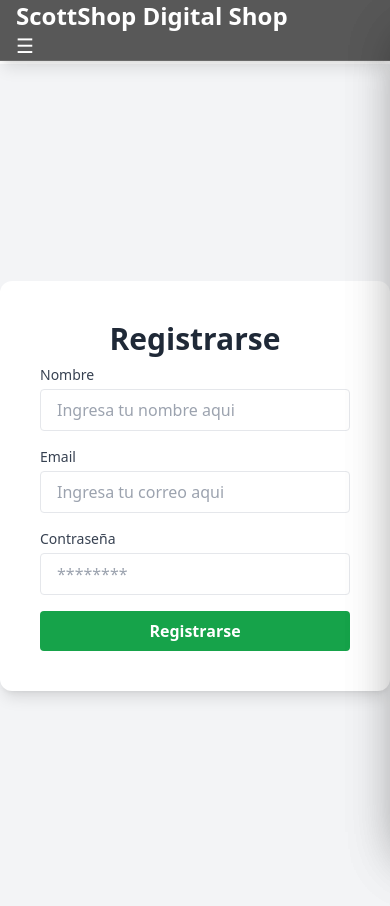
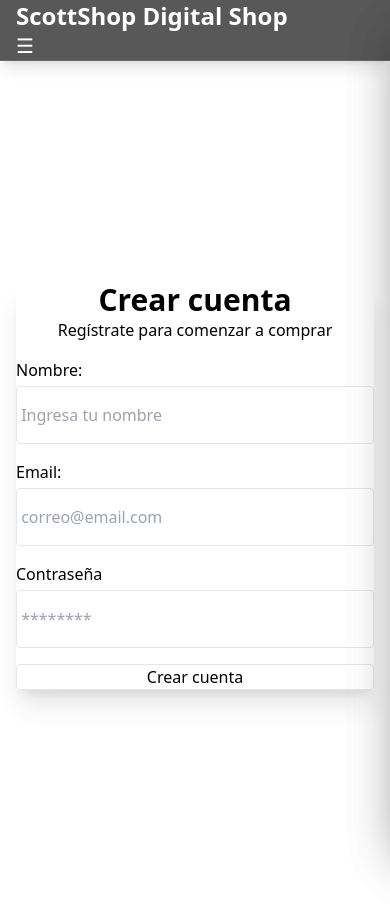
Before and after one commit to Guevarajonathan345/ScottShop_frontend, a React (Vite) app: page /register in a window 390 px wide. Built offline with nearby package versions, Linux system fonts and the light colour scheme.

Commit message:
new design to login/register

```diff
--- a/src/pages/login.jsx
+++ b/src/pages/login.jsx
@@ -1,7 +1,8 @@
 import { useState } from "react";
-import LoginImage from '../assets/shopping_devices.jpg';
+import LoginImage from "../assets/shopping_devices.jpg";
 
 const Login = ({ onLoginSubmit, isLoading, loginError }) => {
+
   const [email, setEmail] = useState("");
   const [password, setPassword] = useState("");
 
@@ -13,8 +14,8 @@ const Login = ({ onLoginSubmit, isLoading, loginError }) => {
   return (
     <div className="min-h-screen grid grid-cols-1 md:grid-cols-2">
 
-      {/* Imagen lado izquierdo */}
-      <div className="hidden md:flex items-center justify-center bg-gray-900">
+      {/* Imagen */}
+      <div className="hidden md:flex items-center justify-center bg-base-300">
         <img
           src={LoginImage}
           alt="Tienda"
@@ -22,62 +23,81 @@ const Login = ({ onLoginSubmit, isLoading, loginError }) => {
         />
       </div>
 
-      {/* Formulario lado derecho */}
-      <div className="flex items-center justify-center bg-gray-100">
-        <div className="bg-white p-10 rounded-xl shadow-lg w-full max-w-md">
+      {/* Formulario */}
+      <div className="flex items-center justify-center bg-base-200 px-4">
 
-          <h2 className="text-3xl font-bold mb-2 text-gray-800" style={{textAlign: 'center'}}>
+        <div className="card w-full max-w-md bg-base-100 shadow-xl">
+
+          <div className="card-body">
+
+            <h2 className="text-3xl font-bold text-center">
               Bienvenido
             </h2>
 
+            <p className="text-center text-base-content/60 mb-4">
+              Inicia sesión para continuar comprando
+            </p>
+
             {loginError && (
-            <p className="bg-red-100 text-red-700 p-3 rounded mb-4 text-sm">
+              <div className="alert alert-error text-sm">
                 {loginError}
-            </p>
+              </div>
             )}
 
             <form onSubmit={handleSubmit} className="space-y-4">
 
-            <div>
-              <label className="block text-sm font-medium text-gray-700">
-                Email
+              {/* Email */}
+              <div className="form-control">
+                <label className="label">
+                  <span className="label-text">Email</span>
                 </label>
+
                 <input
                   type="email"
                   value={email}
                   onChange={(e) => setEmail(e.target.value)}
                   required
-                className="mt-1 w-full px-4 py-2 border rounded focus:outline-none focus:ring-2 focus:ring-blue-600"
-                placeholder="Ingresa tu correo aqui"
+                  placeholder=" correo@email.com"
+                  className="input input-bordered border rounded w-full mt-1 py-4"
                 />
               </div>
 
-            <div>
-              <label className="block text-sm font-medium text-gray-700">
-                Contraseña
+              {/* Password */}
+              <div className="form-control">
+                <label className="label">
+                  <span className="label-text">Contraseña</span>
                 </label>
+
                 <input
                   type="password"
                   value={password}
                   onChange={(e) => setPassword(e.target.value)}
                   required
-                className="mt-1 w-full px-4 py-2 border rounded focus:outline-none focus:ring-2 focus:ring-blue-600"
-                placeholder="********"
+                  placeholder=" ********"
+                  className="input input-bordered border rounded w-full mt-1 py-4"
                 />
               </div>
 
+              {/* Botón */}
               <button
                 type="submit"
                 disabled={isLoading}
-              className={`w-full py-2 rounded text-white font-semibold transition ${
-                isLoading
-                  ? "bg-gray-400 cursor-not-allowed"
-                  : "bg-blue-600 hover:bg-blue-700"
+                className={`btn btn-primary border rounded border border-gray w-full ${
+                  isLoading ? "loading" : ""
                 }`}
               >
                 {isLoading ? "Iniciando sesión..." : "Iniciar sesión"}
               </button>
+
             </form>
+
+            <p className="text-sm text-center mt-4">
+              ¿No tienes cuenta?{" "}
+              <a href="/register" className="link link-primary">
+                Regístrate
+              </a>
+            </p>
+          </div>
         </div>
       </div>
     </div>
--- a/src/pages/register.jsx
+++ b/src/pages/register.jsx
@@ -1,24 +1,22 @@
-import {useState} from "react";
-import LoginImage from '../assets/shopping_devices.jpg';
+import { useState } from "react";
+import LoginImage from "../assets/shopping_devices.jpg";
 
-const Register = ( { onRegisterSubmit, isLoading, registerError }) => {
-    // Estados locales para los campos del formulario
-    const [nombre, setNombre] = useState ("");
-    const [email, setEmail] = useState ("");
+const Register = ({ onRegisterSubmit, isLoading, registerError }) => {
+
+  const [nombre, setNombre] = useState("");
+  const [email, setEmail] = useState("");
   const [password, setPassword] = useState("");
 
   const handleSubmit = (e) => {
-
     e.preventDefault();
-        // Llama a la función del Contenedor/App con los datos del estado
     onRegisterSubmit(nombre, email, password);
   };
 
   return (
+    <div className="min-h-screen grid grid-cols-1 md:grid-cols-2">
 
-    <div className="min-h-screen grid grid-cols-1 md:grid-cols-2">
-            {/* Imagen lado izquierdo */}
-      <div className="hidden md:flex items-center justify-center bg-gray-900">
+      {/* Imagen */}
+      <div className="hidden md:flex items-center justify-center bg-base-300">
         <img
           src={LoginImage}
           alt="Tienda"
@@ -26,70 +24,90 @@ const Register = ( { onRegisterSubmit, isLoading, registerError }) => {
         />
       </div>
 
-        <div className="flex items-center justify-center bg-gray-100">
-            <div className="bg-white p-10 rounded-xl shadow-lg w-full max-w-md">
-                <h2 className="text-3xl font-bold mb-2 text-gray-800" style={{textAlign: 'center'}}>
-                    Registrarse
+      {/* Formulario */}
+      <div className="flex items-center justify-center bg-base-200 px-4">
+
+        <div className="card w-full max-w-md bg-base-100 shadow-xl">
+
+          <div className="card-body">
+
+            <h2 className="text-3xl font-bold text-center">
+              Crear cuenta
             </h2>
+
+            <p className="text-center text-base-content/60 mb-4">
+              Regístrate para comenzar a comprar
+            </p>
+
             {registerError && (
-                    <p className="bg-red-100 text-red-700 p-3 reounded mb-4 text-sm">
+              <div className="alert alert-error text-sm">
                 {registerError}
-                    </p>
+              </div>
             )}
+
             <form onSubmit={handleSubmit} className="space-y-4">
-                    <div>
-                        <label className="block text-sm font-medium text-gray-700">
-                            Nombre
+
+              {/* Nombre */}
+              <div className="form-control">
+                <label className="label">
+                  <span className="label-text">Nombre:</span>
                 </label>
+
                 <input
                   type="text"
                   value={nombre}
-                            onChange={(e) => setNombre (e.target.value)}
+                  onChange={(e) => setNombre(e.target.value)}
                   required
-                            className="mt-1 w-full px-4 py-2 border rounded focus:outline-none focus:ring-2 focus:ring-blue-600"
-                            placeholder= "Ingresa tu nombre aqui"
+                  placeholder=" Ingresa tu nombre"
+                  className="input input-bordered border rounded w-full mt-1 py-4"
                 />
               </div>
 
-                    <div>
-                        <label className="block text-sm font-medium text-gray-700">
-                            Email
+              {/* Email */}
+              <div className="form-control">
+                <label className="label">
+                  <span className="label-text">Email: </span>
                 </label>
+
                 <input
                   type="email"
                   value={email}
-                            onChange={(e) => setEmail (e.target.value)}
+                  onChange={(e) => setEmail(e.target.value)}
                   required
-                            className="mt-1 w-full px-4 py-2 border rounded focus:outline-none focus:ring-2 focus:ring-blue-600"
-                            placeholder= "Ingresa tu correo aqui"
+                  placeholder=" correo@email.com"
+                  className="input input-bordered border rounded w-full mt-1 py-4"
                 />
               </div>
 
-                    <div>
-                        <label className="block text-sm font-medium text-gray-700">
-                        Contraseña
+              {/* Password */}
+              <div className="form-control">
+                <label className="label">
+                  <span className="label-text">Contraseña</span>
                 </label>
+
                 <input
                   type="password"
                   value={password}
                   onChange={(e) => setPassword(e.target.value)}
                   required
-                            className="mt-1 w-full px-4 py-2 border rounded focus:outline-none focus:ring-2 focus:ring-blue-600"
-                            placeholder="********"
+                  placeholder=" ********"
+                  className="input input-bordered border rounded w-full mt-1 py-4"
                 />
               </div>
+
+              {/* Botón */}
               <button
-                        type = "submit"
+                type="submit"
                 disabled={isLoading}
-                        className= {`w-full py-2 rounded text-white font-semibold transition ${
-                isLoading
-                  ? "bg-gray-400 cursor-not-allowed"
-                  : "bg-green-600 hover:bg-green-700"
+                className={`btn btn-primary border rounded border border-gray w-full ${
+                  isLoading ? "loading" : ""
                 }`}
               >
-                {isLoading ? "Registrando..." : "Registrarse"}
+                {isLoading ? "Registrando..." : "Crear cuenta"}
               </button>
+
             </form>
+          </div>
         </div>
       </div>
     </div>
```
Lines whose indentation alone changed are shown as unchanged.
